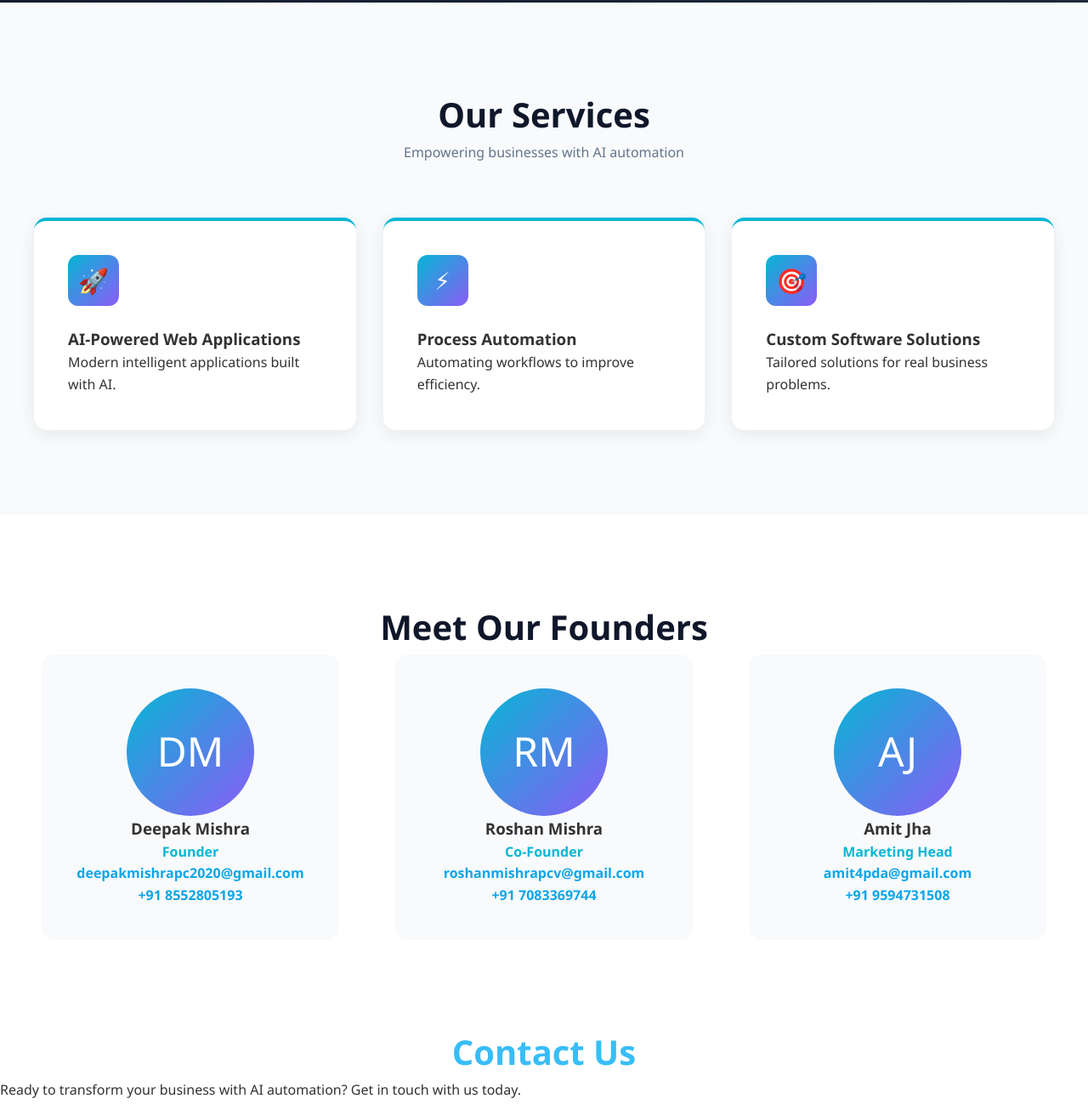
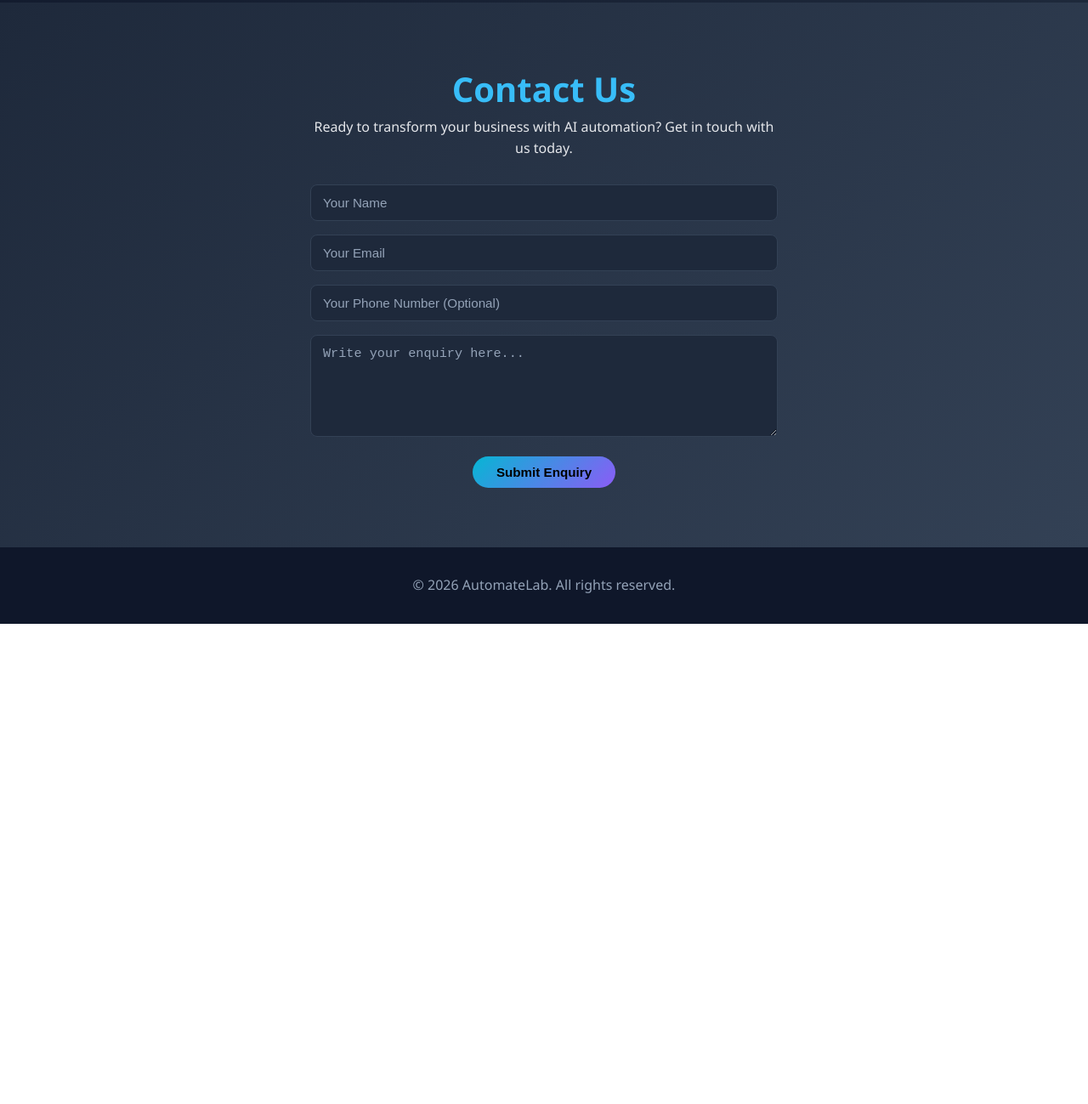
Before and after one commit to roshhan98/automatelab.io, a plain HTML site: page index.html in a window 1280 px wide. Shown: the part 457-1756 px from the top of the page at 85% size. After the commit the page ends 1191 px from the top, so only its background shows below. Drawn offline with Linux system fonts and the light colour scheme.

Commit message:
Update index.html

```diff
--- a/index.html
+++ b/index.html
@@ -82,13 +82,12 @@ nav {
 .hero h1 {
     font-size: 3.5rem;
     line-height: 1.2;
-    padding-right: 0.15em;   /* PREVENT LAST LETTER CLIP */
+    padding-right: 0.15em;
     background: linear-gradient(135deg, #06B6D4, #8B5CF6);
     -webkit-background-clip: text;
     background-clip: text;
     -webkit-text-fill-color: transparent;
-    color: #8B5CF6; /* fallback for browsers that fail */
-    overflow: visible;
+    color: #8B5CF6;
 }
 
 .hero .tagline {
@@ -128,7 +127,7 @@ nav {
     font-size:2.5rem;
     color:#0F172A;
 }
-/* Contact section heading color fix */
+
 .contact .section-title {
     color: #38bdf8;
 }
@@ -143,28 +142,6 @@ nav {
     display:grid;
     grid-template-columns:repeat(auto-fit,minmax(300px,1fr));
     gap:2rem;
-    align-items:stretch;
-}
-
-.service-card {
-    background:white;
-    padding:2.5rem;
-    border-radius:15px;
-    box-shadow:0 5px 20px rgba(0,0,0,0.08);
-    border-top:4px solid #06B6D4;
-}
-
-.service-icon {
-    background:linear-gradient(135deg,#06B6D4,#8B5CF6);
-    color:white;
-    width:60px;
-    height:60px;
-    display:flex;
-    align-items:center;
-    justify-content:center;
-    border-radius:12px;
-    font-size:1.8rem;
-    margin-bottom:1.5rem;
 }
 
 /* ABOUT */
@@ -176,7 +153,7 @@ nav {
     display:grid;
     grid-template-columns:repeat(auto-fit,minmax(300px,1fr));
     gap:3rem;
-    justify-items: center;
+    justify-items:center;
 }
 
 .founder-card {
@@ -184,92 +161,79 @@ nav {
     padding:2.5rem;
     border-radius:15px;
     text-align:center;
-    max-width: 350px;
-    width: 100%;
+    max-width:350px;
+    width:100%;
 }
 
-.founder-image {
-    background:linear-gradient(135deg,#06B6D4,#8B5CF6);
-    width:150px;
-    height:150px;
-    border-radius:50%;
-    display:flex;
-    align-items:center;
-    justify-content:center;
-    font-size:3rem;
+/* CONTACT (Compact Version) */
+.contact {
+    padding:70px 1.5rem;
+    background:linear-gradient(135deg,#1e293b,#334155);
     color:white;
-    margin:auto;
 }
 
-.founder-role {
-    color:#06B6D4;
-    font-weight:600;
+.contact-content {
+    max-width:550px;
+    margin:auto;
+    text-align:center;
 }
 
-.founder-contact a {
-    color:#0ea5e9;
-    font-weight:600;
-    text-decoration:none;
+.contact p {
+    color:#e5e7eb;
+    font-size:1rem;
 }
 
-/* CONTACT */
 .contact-form {
-    margin-top: 2.5rem;
-    text-align: left;
+    margin-top:1.8rem;
 }
 
 .form-group {
-    margin-bottom: 1.5rem;
+    margin-bottom:1rem;
 }
 
 .contact-form input,
 .contact-form textarea {
-    width: 100%;
-    padding: 14px 18px;
-    border-radius: 12px;
-    border: 1px solid #334155;
-    background-color: #1e293b;
-    color: white;
-    font-size: 1rem;
-    transition: all 0.3s ease;
-    outline: none;
+    width:100%;
+    padding:12px 14px;
+    border-radius:8px;
+    border:1px solid #334155;
+    background-color:#1e293b;
+    color:white;
+    font-size:0.95rem;
+    outline:none;
+    transition:0.2s ease;
 }
 
-/* Placeholder color */
 .contact-form input::placeholder,
 .contact-form textarea::placeholder {
-    color: #94a3b8;
-}
-
-/* Focus effect */
-.contact-form input:focus,
-.contact-form textarea:focus {
-    border-color: #06B6D4;
-    box-shadow: 0 0 0 3px rgba(6, 182, 212, 0.3);
-    background-color: #0f172a;
+    color:#94a3b8;
 }
 
 .contact-form textarea {
-    min-height: 150px;
-    resize: vertical;
+    min-height:120px;
+    resize:vertical;
 }
 
-/* Button improvement */
+.contact-form input:focus,
+.contact-form textarea:focus {
+    border-color:#06B6D4;
+    box-shadow:0 0 0 2px rgba(6,182,212,0.25);
+}
+
 .contact-form button {
-    width: 100%;
-    padding: 14px;
-    border-radius: 30px;
-    border: none;
-    font-size: 1rem;
-    font-weight: 600;
-    cursor: pointer;
-    background: linear-gradient(135deg,#06B6D4,#8B5CF6);
-    transition: transform 0.2s ease, box-shadow 0.2s ease;
+    width:auto;
+    padding:10px 28px;
+    border-radius:25px;
+    border:none;
+    font-size:0.95rem;
+    font-weight:600;
+    cursor:pointer;
+    background:linear-gradient(135deg,#06B6D4,#8B5CF6);
+    transition:0.2s ease;
 }
 
 .contact-form button:hover {
-    transform: translateY(-2px);
-    box-shadow: 0 8px 20px rgba(6,182,212,0.4);
+    transform:translateY(-2px);
 }
 
 /* FOOTER */
@@ -281,47 +245,22 @@ footer {
 }
 
 /* RESPONSIVE */
-@media (max-width: 768px) {
-
-    .menu-toggle {
-        display: block;
-        cursor: pointer;
+@media (max-width:768px) {
+    .menu-toggle { display:block; cursor:pointer; }
+    .nav-links {
+        display:none;
+        position:absolute;
+        top:100%;
+        left:0;
+        right:0;
+        background:#0F172A;
+        flex-direction:column;
+        gap:1rem;
+        padding:1.5rem;
+        text-align:center;
     }
-
-    .nav-links {
-        display: none;
-        position: absolute;
-        top: 100%;
-        left: 0;
-        right: 0;
-        background: #0F172A;
-        flex-direction: column;
-        gap: 1rem;
-        padding: 1.5rem;
-        text-align: center;
-        z-index: 999;
-    }
-
-    .nav-links.active {
-        display: flex;
-    }
-
-    .nav-links a {
-        font-size: 1.1rem;
-        padding: 0.5rem 0;
-    }
-
-    .hero h1 {
-        font-size: 2.6rem;
-    }
-
-    .hero .tagline {
-        font-size: 1.2rem;
-    }
-
-    .hero .subtitle {
-        font-size: 1rem;
-    }
+    .nav-links.active { display:flex; }
+    .hero h1 { font-size:2.6rem; }
 }
 </style>
 </head>
@@ -348,70 +287,6 @@ footer {
 <a href="#contact" class="cta-button">Get Started</a>
 </section>
 
-<section class="services" id="services">
-<div class="container">
-<h2 class="section-title">Our Services</h2>
-<p class="section-subtitle">Empowering businesses with AI automation</p>
-<div class="services-grid">
-<div class="service-card">
-<div class="service-icon">🚀</div>
-<h3>AI-Powered Web Applications</h3>
-<p>Modern intelligent applications built with AI.</p>
-</div>
-<div class="service-card">
-<div class="service-icon">⚡</div>
-<h3>Process Automation</h3>
-<p>Automating workflows to improve efficiency.</p>
-</div>
-<div class="service-card">
-<div class="service-icon">🎯</div>
-<h3>Custom Software Solutions</h3>
-<p>Tailored solutions for real business problems.</p>
-</div>
-</div>
-</div>
-</section>
-
-<section class="about" id="about">
-  <div class="container">
-    <h2 class="section-title">Meet Our Founders</h2>
-
-    <div class="founders-grid">
-      <div class="founder-card">
-        <div class="founder-image">DM</div>
-        <h3>Deepak Mishra</h3>
-        <p class="founder-role">Founder</p>
-        <div class="founder-contact">
-          <p><a href="mailto:deepakmishrapc2020@gmail.com">deepakmishrapc2020@gmail.com</a></p>
-          <p><a href="tel:+918552805193">+91 8552805193</a></p>
-        </div>
-      </div>
-
-      <div class="founder-card">
-        <div class="founder-image">RM</div>
-        <h3>Roshan Mishra</h3>
-        <p class="founder-role">Co-Founder</p>
-        <div class="founder-contact">
-          <p><a href="mailto:roshanmishrapcv@gmail.com">roshanmishrapcv@gmail.com</a></p>
-          <p><a href="tel:+917083369744">+91 7083369744</a></p>
-        </div>
-      </div>
-
-      <div class="founder-card">
-        <div class="founder-image">AJ</div>
-        <h3>Amit Jha</h3>
-        <p class="founder-role">Marketing Head</p>
-        <div class="founder-contact">
-          <p><a href="mailto:amit4pda@gmail.com">amit4pda@gmail.com</a></p>
-          <p><a href="tel:+919594731508">+91 9594731508</a></p>
-        </div>
-      </div>
-    </div>
-
-  </div>
-</section>
-
-
 <section class="contact" id="contact">
 <div class="contact-content">
 <h2 class="section-title">Contact Us</h2>
@@ -420,19 +295,25 @@ footer {
 <form class="contact-form"
 action="https://formspree.io/f/xkobkjdd"
 method="POST">
+
 <div class="form-group">
 <input type="text" name="name" placeholder="Your Name" required>
 </div>
+
 <div class="form-group">
 <input type="email" name="email" placeholder="Your Email" required>
 </div>
+
 <div class="form-group">
 <input type="tel" name="phone" placeholder="Your Phone Number (Optional)">
 </div>
+
 <div class="form-group">
 <textarea name="message" placeholder="Write your enquiry here..." required></textarea>
 </div>
+
 <button type="submit">Submit Enquiry</button>
+
 </form>
 </div>
 </section>
@@ -446,13 +327,6 @@ function toggleMenu() {
     const navLinks = document.getElementById("navLinks");
     navLinks.classList.toggle("active");
 }
-
-/* Close menu when link is clicked (mobile UX fix) */
-document.querySelectorAll(".nav-links a").forEach(link => {
-    link.addEventListener("click", () => {
-        document.getElementById("navLinks").classList.remove("active");
-    });
-});
 </script>
 
 </body>
```
